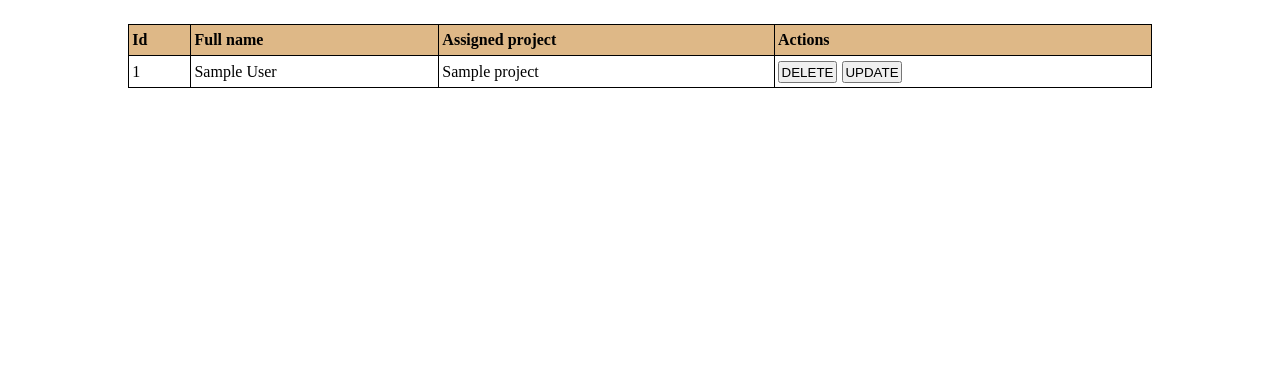
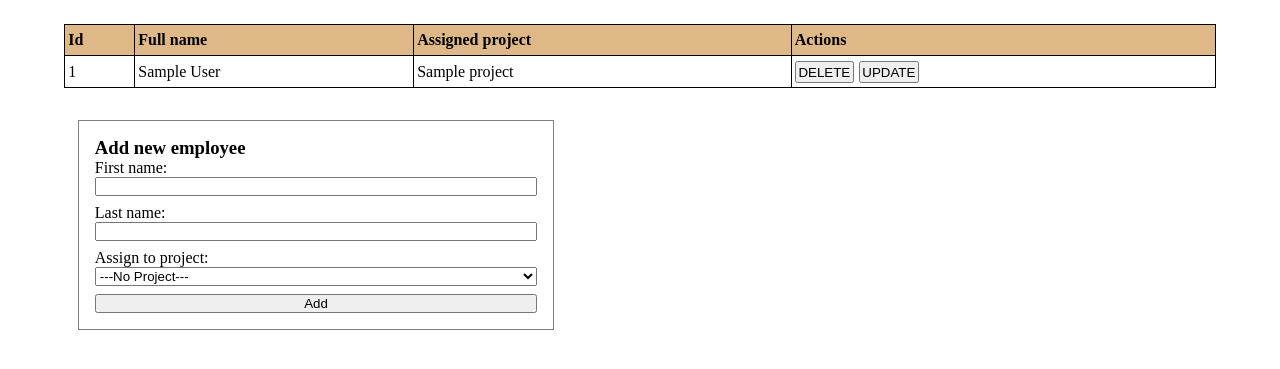
Before and after one commit to zgs3/Project_management_app_PHP, a PHP site: page /index.php?page=Employees in a window 1280 px wide. Shown: the part 56-425 px from the top of the page. Run offline with PHP 8.4, Linux system fonts and the light colour scheme; tables that the repository leaves empty or names only in its code hold one stand-in row (values such as "Sample post").

Commit message:
Added option to create new employees employees and projects.

```diff
--- a/index.php
+++ b/index.php
@@ -56,6 +56,36 @@ if (isset($_POST['editProject'])) {
           WHERE id = ?';
   $stmt = $conn->prepare($sql);
   $stmt->bind_param('si', $_POST['updatedProjectName'], $_POST['updateProjectID']);
+  $res = $stmt->execute();
+  $stmt->close();
+  mysqli_close($conn);
+  header("Location: " . "?page=" . $_GET['page']);
+  exit();
+}
+
+// CREATE NEW EMPLOYEE LOGIC
+if (isset($_POST['createEmployee'])) {
+  $sql = 'INSERT INTO employees
+					(firstName, lastName, assignedProjectId)
+					VALUES
+					(?, ?, ?)';
+  $stmt = $conn->prepare($sql);
+  $stmt->bind_param('ssi', $_POST['newEmployeeFirstName'], $_POST['newEmployeeLastName'], $_POST['selectedProject']);
+  $res = $stmt->execute();
+  $stmt->close();
+  mysqli_close($conn);
+  header("Location: " . "?page=" . $_GET['page']);
+  exit();
+}
+
+// CREATE NEW PROJECT LOGIC
+if (isset($_POST['createProject'])) {
+  $sql = 'INSERT INTO projects
+					(ProjectName)
+					VALUES
+					(?)';
+  $stmt = $conn->prepare($sql);
+  $stmt->bind_param('s', $_POST['newProjectName']);
   $res = $stmt->execute();
   $stmt->close();
   mysqli_close($conn);
@@ -153,6 +183,42 @@ if (isset($_POST['editProject'])) {
     print('<div>Welcome to Project manager app.</div>');
   }
 
+  print('<div class="container">');
+
+  // CREATE EMPLOYEE/PROJECT FORMS
+  if (isset($_GET['page']) && $_GET['page'] == 'Employees') {
+    print('<div class="creationDiv" ><h3>Add new employee</h3>');
+    print('<form action="" method="POST" id=newEmployeeCreation>');
+    print('<label for="newEmployeeFirstName">First name: </label>');
+    print('<input type="text" name="newEmployeeFirstName">');
+    print('<label for="newEmployeeLastName">Last name: </label>');
+    print('<input type="text" name="newEmployeeLastName">');
+    print('<label for="selectedProject">Assign to project: </label>');
+    print('<select name="selectedProject" required >');
+    print('<option value="0" disabled selected>Choose a project</option>');
+    print('<option value="0" selected>---No Project---</option>');
+    $sql = "SELECT projects.id, projects.ProjectName
+            FROM projects
+            WHERE id != 0";
+    $result = mysqli_query($conn, $sql);
+    if (mysqli_num_rows($result) > 0)
+      while ($row = mysqli_fetch_assoc($result)) {
+        print('<option value="' . $row['id'] . '">' . $row['ProjectName'] . '</option>');
+      };
+    print('</select>');
+    print('<button type="submit" name="createEmployee">Add</button>');
+    print('</form>');
+    print('</div>');
+  } else if (isset($_GET['page']) && $_GET['page'] == 'Projects') {
+    print('<div class="creationDiv" ><h3>Add new project</h3>');
+    print('<form action="" method="POST">');
+    print('<label for="newProjectName">Project Name</label>');
+    print('<input type="text" name="newProjectName">');
+    print('<button type="submit" name="createProject">Add</button>');
+    print('</form>');
+    print('</div>');
+  }
+
   // EMPLOYEE UPDATE FORM
   if (isset($_GET['action']) && $_GET['action'] == 'updateEmployee') {
     $sql = "SELECT employees.id, employees.firstName, employees.lastName, employees.assignedProjectId,
@@ -202,6 +268,8 @@ if (isset($_POST['editProject'])) {
     print('</form></div>');
   }
 
+  print('</div>');
+
   mysqli_close($conn);
   ?>
 
--- a/styles/styles.css
+++ b/styles/styles.css
@@ -26,7 +26,7 @@ nav {
 }
 
 table {
-  width: 80%;
+  width: 90%;
   margin: 2rem auto;
   border-collapse: collapse;
 }
@@ -52,18 +52,31 @@ td button {
   padding: .1rem;
 }
 
-.updateDiv {
-  border: 1px solid gray;
-  padding: 1rem;
-  width: 30%;
-  margin: auto;
+.container {
+  display: grid;
+ grid-template-columns: 1fr 1fr;
+ gap: 1rem;
+ justify-items: center;
 }
 
+.creationDiv,
+.updateDiv {
+  display: inline-block;
+  padding: 1rem;
+  width: 70%;
+  min-width: 22rem;
+  border: 1px solid gray;
+}
+
+.creationDiv form,
 .updateDiv form {
   display: flex;
   flex-direction: column;
 }
 
+.creationDiv form h3,
+.creationDiv form input,
+.creationDiv form select,
 .updateDiv form h3,
 .updateDiv form input,
 .updateDiv form select {
```
